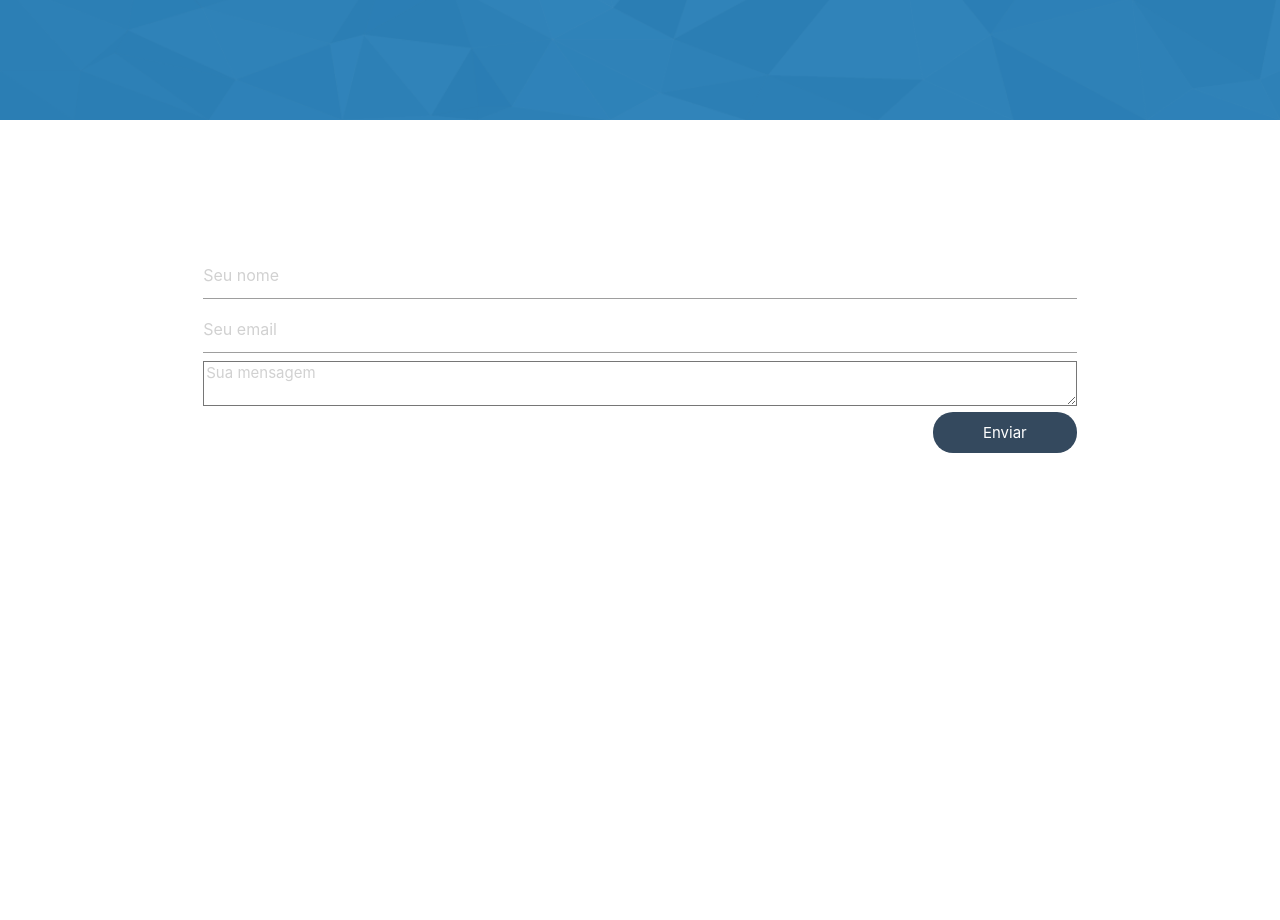
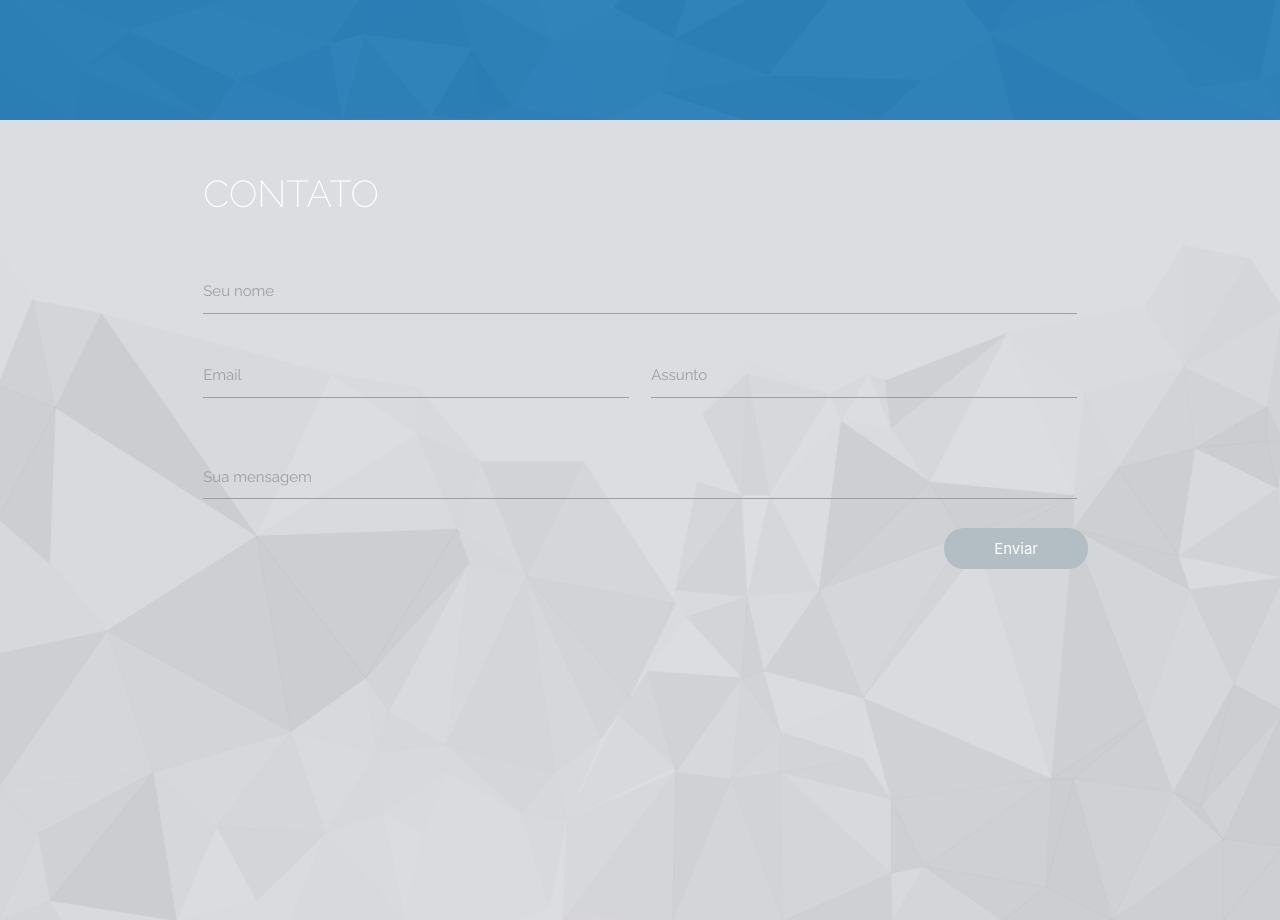
Before and after one commit to roberto103/roberto103.github.io, a plain HTML site: page index.html in a window 1280 px wide. Shown: the part 2280-3200 px from the top of the page. Before the commit the page ends 2753 px from the top, so only its background shows below. Drawn offline with nearby package versions, Linux system fonts and the light colour scheme.

Commit message:
Update index.html

```diff
--- a/index.html
+++ b/index.html
@@ -69,7 +69,7 @@
 		</section>
 
 		<!-- Contato -->
-		<section class="contact">
+		<section class="contato">
 			<div class="container">
 				<div class="row">
 					<div class="col s12">
@@ -79,10 +79,31 @@
 				<div class="row">
 					<div class="col s12">
 						<form class="contact-form" method="POST">
-							<input type="text" class="contact-form-text" name="" placeholder="Seu nome">
-							<input type="email" class="contact-form-text" name="" placeholder="Seu email">
-							<textarea class="contact-form-text" name="" placeholder="Sua mensagem"></textarea>
-							<input type="submit" class="contact-form-btn" value="Enviar">
+
+							<div class="row">
+								<div class="input-field col s12">
+									<input id="nome" type="text" class="validate darken-4-text form-text">
+									<label class="active" for="nome">Seu nome</label>
+								</div>
+
+								<div class="input-field col s6">
+									<input id="email" type="email" class="validate darken-4-text form-text">
+									<label for="email">Email</label>
+									<span class="helper-text" data-error="Email invalido!" data-success="right"></span>
+								</div>
+
+								<div class="input-field col s6">
+									<input id="Assunto" type="text" class="validate darken-4-text form-text">
+									<label for="Assunto">Assunto</label>
+								</div>
+
+								<div class="input-field col s12">
+									<textarea id="msg" class="materialize-textarea darken-4-text form-text"></textarea>
+									<label for="msg">Sua mensagem</label>
+								</div>
+
+								<input type="submit" class="contact-form-btn" value="Enviar" disabled>
+							</div>
 						</form>
 					</div>
 				</div>
@@ -91,5 +112,6 @@
 
 	</main>
 
+	<script src="js/materialize.min.js"></script>
 </body>
 </html>
```
